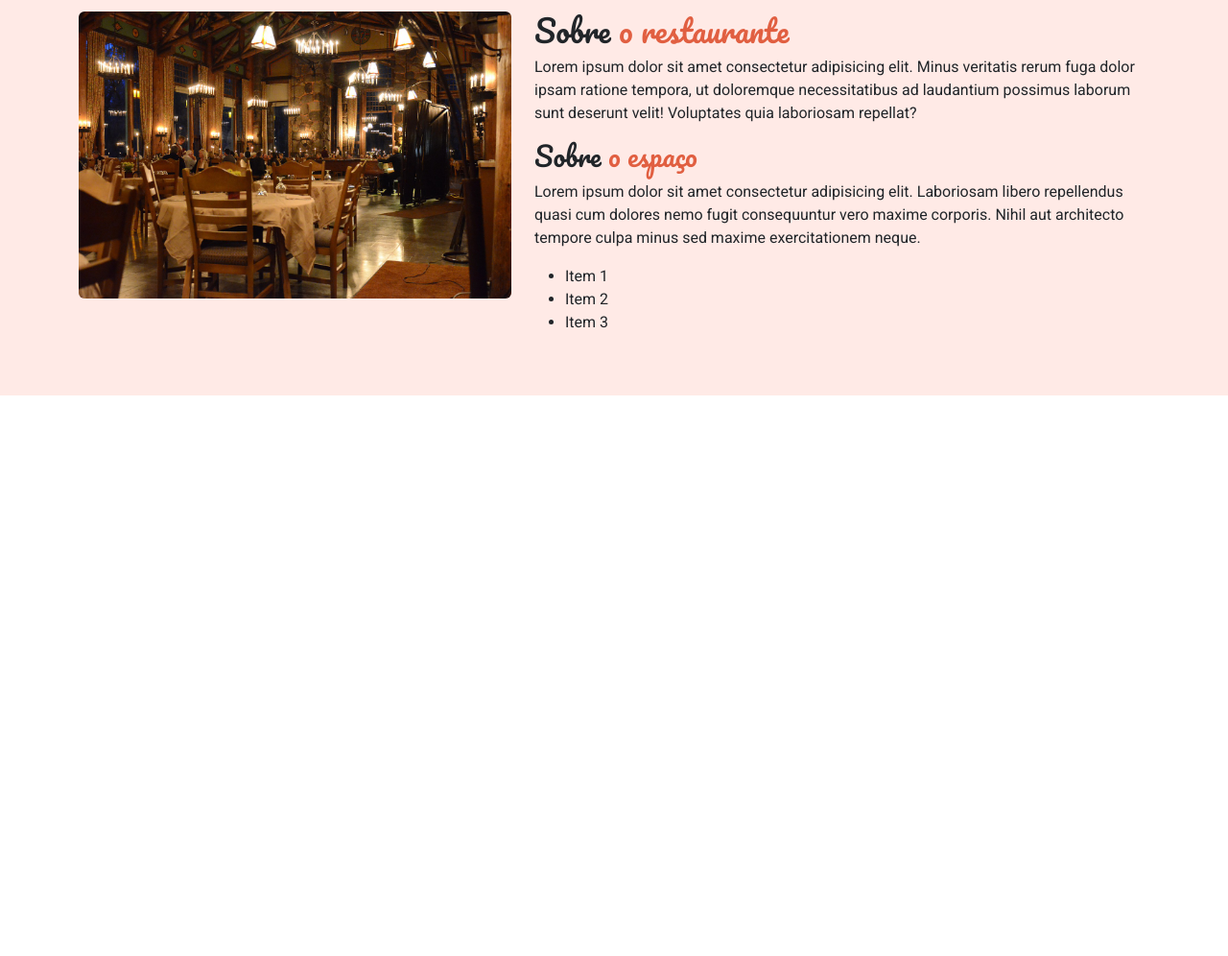
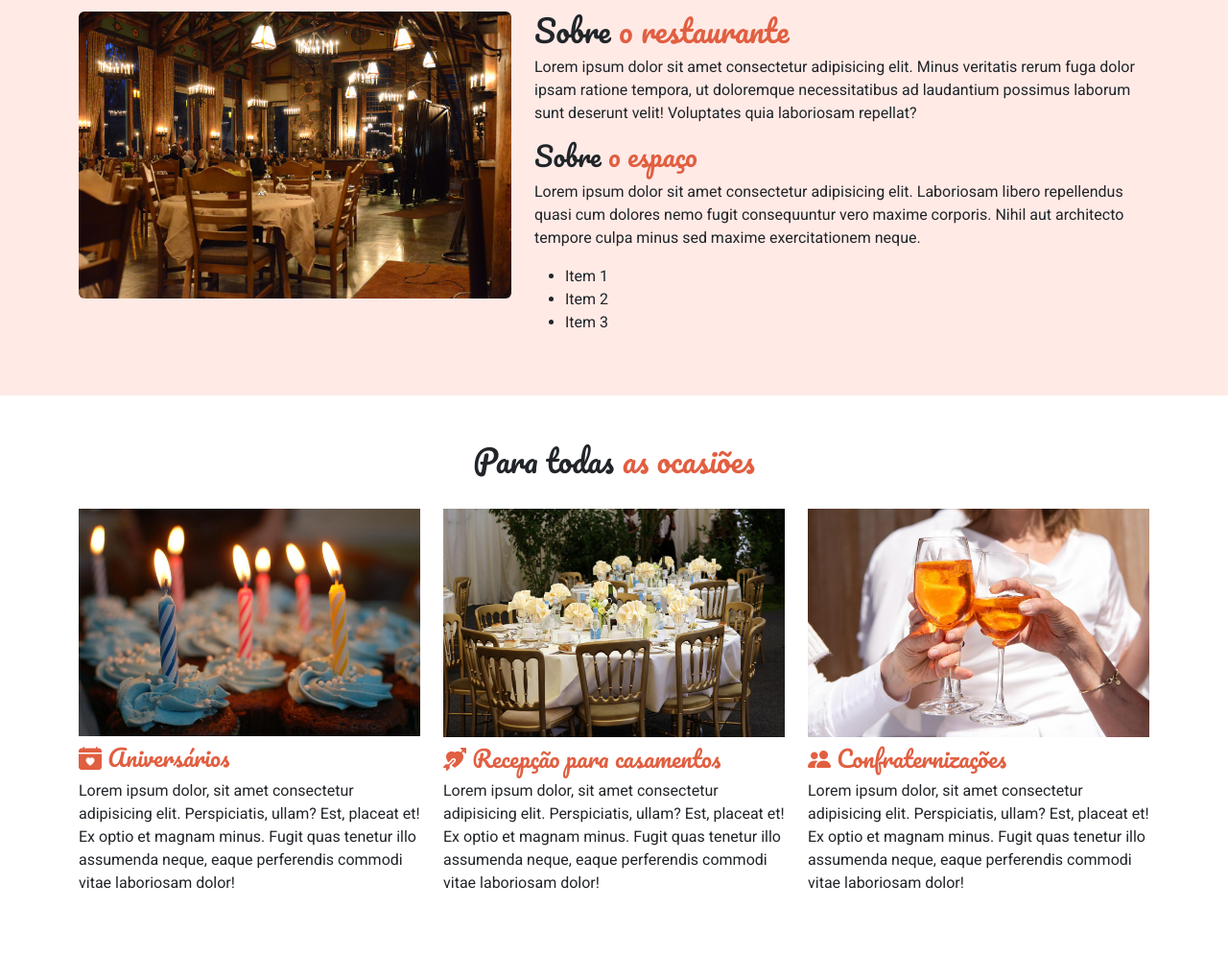
Before and after one commit to arnongp/ebac_m14_Projeto3, a plain HTML site: page index.html in a window 1280 px wide. Shown: the part 884-1880 px from the top of the page at 96% size. Before the commit the page ends 1296 px from the top, so only its background shows below. Drawn offline with nearby package versions, Linux system fonts and the light colour scheme.

Commit message:
add section eventos

```diff
--- a/index.html
+++ b/index.html
@@ -43,7 +43,7 @@
               </a>
             </li>
             <li class="nav-item fw-bold">
-              <a href="" class="nav-link">
+              <a href="#eventos" class="nav-link">
                 <i class="bi bi-calendar-check me-1"></i>
                 Eventos</a
               >
@@ -124,14 +124,18 @@
                 />
               </div>
               <div class="col-md-7">
-                <h2 class="section-title">Sobre <span>o restaurante</span></h2>
+                <h2 class="section-title">
+                  Sobre <span class="text-colored">o restaurante</span>
+                </h2>
                 <p>
                   Lorem ipsum dolor sit amet consectetur adipisicing elit. Minus
                   veritatis rerum fuga dolor ipsam ratione tempora, ut
                   doloremque necessitatibus ad laudantium possimus laborum sunt
                   deserunt velit! Voluptates quia laboriosam repellat?
                 </p>
-                <h3 class="section-title">Sobre <span>o espaço</span></h3>
+                <h3 class="section-title">
+                  Sobre <span class="text-colored">o espaço</span>
+                </h3>
                 <p>
                   Lorem ipsum dolor sit amet consectetur adipisicing elit.
                   Laboriosam libero repellendus quasi cum dolores nemo fugit
@@ -148,6 +152,68 @@
           </div>
         </div>
       </section>
+      <section id="eventos" class="pt-5 pb-5">
+        <div class="container">
+          <div class="row">
+            <h2 class="section-title text-center">
+              Para todas <span class="text-colored">as ocasiões</span>
+            </h2>
+          </div>
+          <div class="row mt-4">
+            <div class="col-md-4">
+              <img
+                src="images/eventos/aniversario.jpg"
+                class="d-block w-100 rouded mb-2"
+                alt=""
+              />
+              <h3 class="section-title text-colored fs-4">
+                <i class="bi bi-calendar-heart-fill"></i>
+                Aniversários
+              </h3>
+              <p>
+                Lorem ipsum dolor, sit amet consectetur adipisicing elit.
+                Perspiciatis, ullam? Est, placeat et! Ex optio et magnam minus.
+                Fugit quas tenetur illo assumenda neque, eaque perferendis
+                commodi vitae laboriosam dolor!
+              </p>
+            </div>
+            <div class="col-md-4">
+              <img
+                src="images/eventos/casamento.jpg"
+                class="d-block w-100 rouded mb-2"
+                alt=""
+              />
+              <h3 class="section-title text-colored fs-4">
+                <i class="bi bi-arrow-through-heart-fill"></i>
+                Recepção para casamentos
+              </h3>
+              <p>
+                Lorem ipsum dolor, sit amet consectetur adipisicing elit.
+                Perspiciatis, ullam? Est, placeat et! Ex optio et magnam minus.
+                Fugit quas tenetur illo assumenda neque, eaque perferendis
+                commodi vitae laboriosam dolor!
+              </p>
+            </div>
+            <div class="col-md-4">
+              <img
+                src="images/eventos/confraternizacoes.jpg"
+                class="d-block w-100 rouded mb-2"
+                alt=""
+              />
+              <h3 class="section-title text-colored fs-4">
+                <i class="bi bi-people-fill"></i>
+                Confraternizações
+              </h3>
+              <p>
+                Lorem ipsum dolor, sit amet consectetur adipisicing elit.
+                Perspiciatis, ullam? Est, placeat et! Ex optio et magnam minus.
+                Fugit quas tenetur illo assumenda neque, eaque perferendis
+                commodi vitae laboriosam dolor!
+              </p>
+            </div>
+          </div>
+        </div>
+      </section>
     </div>
     <script src="https://cdn.jsdelivr.net/npm/bootstrap@5.3.0/dist/js/bootstrap.bundle.min.js
     "></script>
--- a/main.css
+++ b/main.css
@@ -25,10 +25,10 @@ body {
   font-family: 'Pacifico', cursive;
 }
 
-.section-title span {
-  color: #e15f41;
-}
-
 #sobre-o-restaurante {
   background-color: #ffeae6;
 }
+
+.text-colored {
+  color: #e15f41;
+}
```
